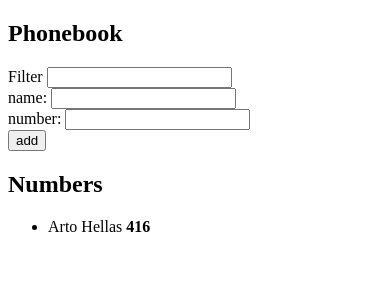
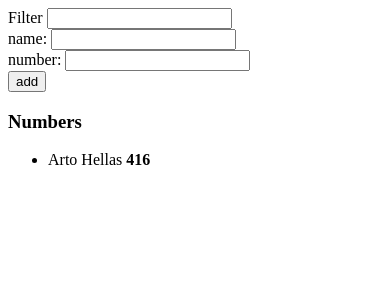
Before and after one commit to Peterk1995/fullstackopencourse, a React (Vite) app: page / in a window 390 px wide. Shown: the top 300 px of the page. Built offline with nearby package versions, Linux system fonts and the light colour scheme.

Commit message:
Phone book final 2.10

```diff
--- a/src/App.jsx
+++ b/src/App.jsx
@@ -1,4 +1,7 @@
 import { useState } from 'react'
+import Filter from './components/Filter';
+import PersonForm from './components/PersonForm'
+import Persons from './components/Persons'
 
 const App = () => {
   const [persons, setPersons] = useState([
@@ -55,35 +58,14 @@ const App = () => {
 
   return (
     <div>
-      <h2>Phonebook</h2>
-      Filter <input
-        value={searchTerm} // Use the searchTerm state here
-        onChange={handleSearchChange}/>
+      <Filter
+          searchTerm={searchTerm}
+          handleSearchChange={handleSearchChange}/>
 
+      <PersonForm addPerson={addPerson} newName={newName} handleNameChange={handleNameChange} newNumber={newNumber} handleNumberChanged={handleNumberChanged}/>
 
-      <form onSubmit={addPerson}>
-        <div>
-
-        </div>
-        <div>
-          name: <input
-          value={newName}
-          onChange={handleNameChange}/>
-          <div>
-          number: <input
-          value={newNumber}
-          onChange={handleNumberChanged}/>
-          </div>
-        </div>
-        <div>
-          <button type="submit" >add</button>
-        </div>
-      </form>
-      <h2>Numbers</h2>
-      <ul>
-        {filteredPersons.map(person =>
-          <li key={person.name}>{person.name} <strong>{person.number}</strong></li>)}
-      </ul>
+      <h3> Numbers </h3>
+      <Persons persons={filteredPersons}/>
     </div>
   )
 }
--- /dev/null
+++ b/src/components/Filter.jsx
@@ -0,0 +1,9 @@
+const Filter = ({ searchTerm, handleSearchChange }) => (
+    <div>
+      Filter <input
+        value={searchTerm}
+        onChange={handleSearchChange} />
+    </div>
+  );
+
+  export default Filter;
--- /dev/null
+++ b/src/components/PersonForm.jsx
@@ -0,0 +1,19 @@
+const personForm = ({addPerson, newName, handleNameChange, newNumber, handleNumberChanged}) => (
+<form onSubmit={addPerson}>
+<div>
+          name: <input
+          value={newName}
+          onChange={handleNameChange}/>
+          <div>
+          number: <input
+          value={newNumber}
+          onChange={handleNumberChanged}/>
+          </div>
+        </div>
+        <div>
+          <button type="submit" >add</button>
+        </div>
+      </form>
+)
+
+export default personForm
--- /dev/null
+++ b/src/components/Persons.jsx
@@ -0,0 +1,12 @@
+const Persons = ({persons}) => {
+console.log('This is the Object', persons);
+
+return (
+<ul>
+        {persons.map(person =>
+          <li key={person.name}>{person.name} <strong>{person.number}</strong></li>)}
+      </ul>
+)
+        }
+
+export default Persons
```
